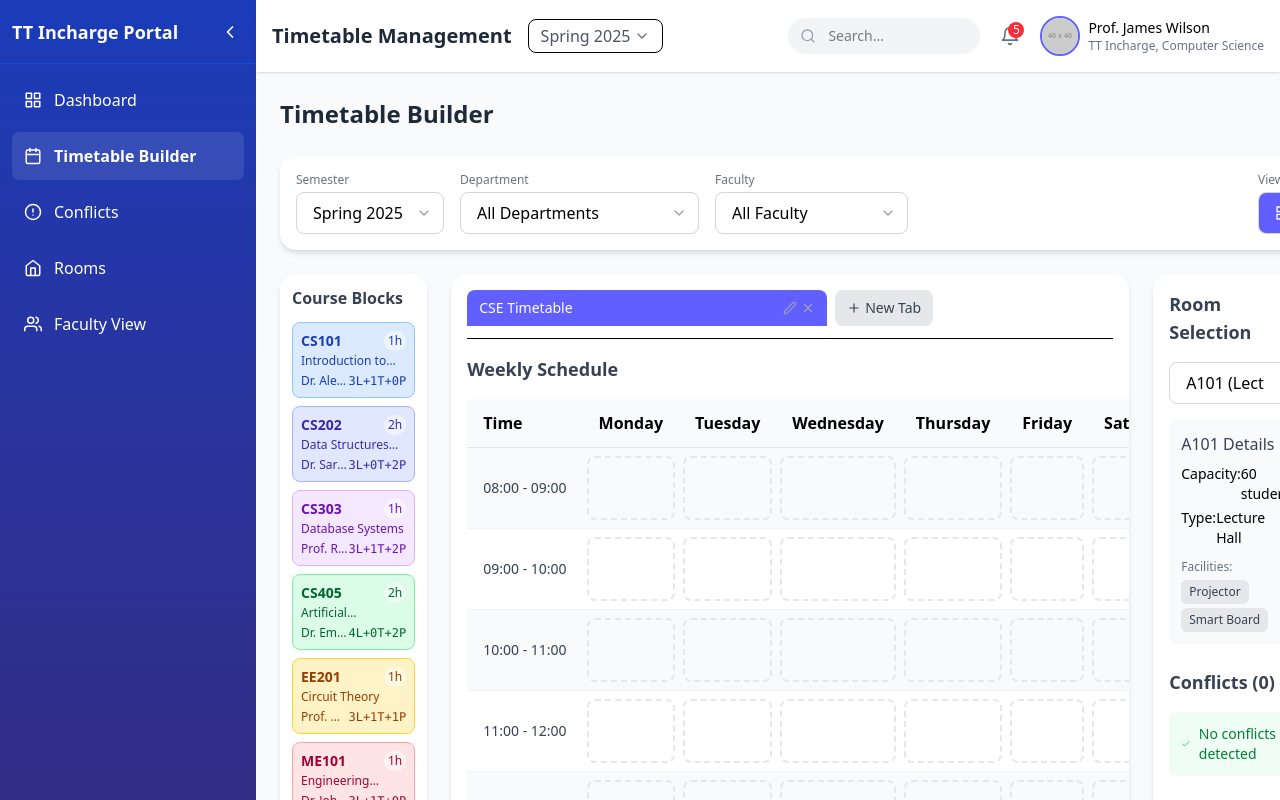
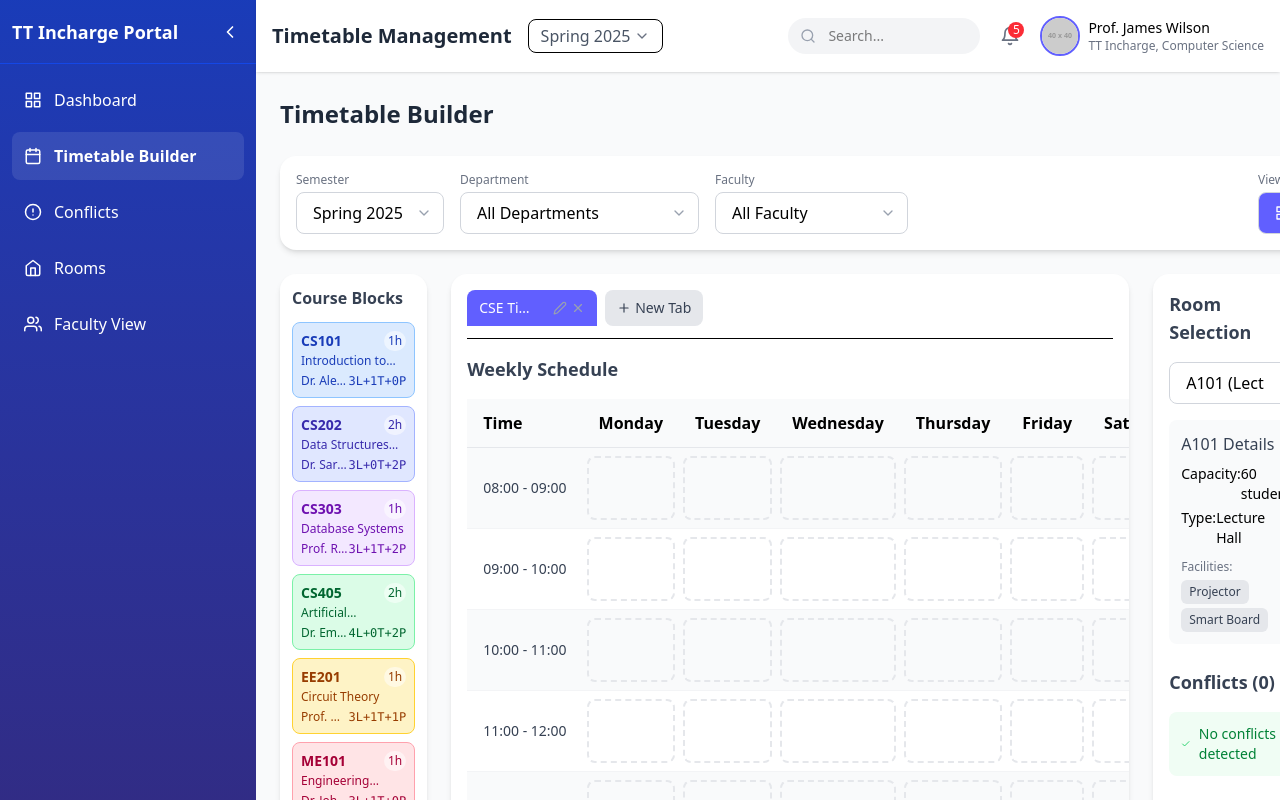
Before and after one commit to nihalsaran/engg-timetable, a React (Vite) app: page /tt/timetable-builder in a window 1280 px wide. Shown: the top 800 px of the page. Built offline with nearby package versions, Linux system fonts and the light colour scheme.

Commit message:
feat: add width property to timetable tabs for consistent sizing

```diff
--- a/src/components/TTIncharge/TimetableBuilder.jsx
+++ b/src/components/TTIncharge/TimetableBuilder.jsx
@@ -40,7 +40,7 @@ import {
 export default function TimetableBuilder() {
   // State for multiple timetable tabs
   const [tabs, setTabs] = useState([
-    { id: 1, name: "CSE Timetable", isActive: true },
+    { id: 1, name: "CSE Timetable", isActive: true, width: 100 },
   ]);
   const [activeTabId, setActiveTabId] = useState(1);
   const [nextTabId, setNextTabId] = useState(2);
@@ -521,9 +521,10 @@ export default function TimetableBuilder() {
                     className={`flex items-center gap-1 px-3 py-2 rounded-t-lg cursor-pointer min-w-0
                       ${tab.isActive ? 'bg-indigo-500 text-white' : 'bg-gray-200 text-gray-700 hover:bg-gray-300'}`}
                     style={{
-                      flexBasis: `${Math.max(50, Math.min(180, 220 - (tabs.length * 15)))}px`,
-                      flexGrow: tab.isActive ? 0.5 : 0,
-                      flexShrink: 1
+                      width: '130px',
+                      maxWidth: '130px',
+                      flexGrow: 0,
+                      flexShrink: 0
                     }}
                     onClick={() => switchTab(tab.id)}
                   >
```
